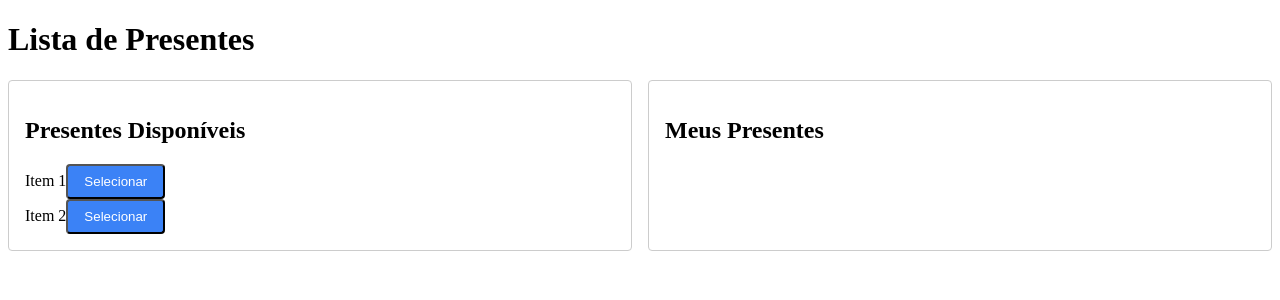
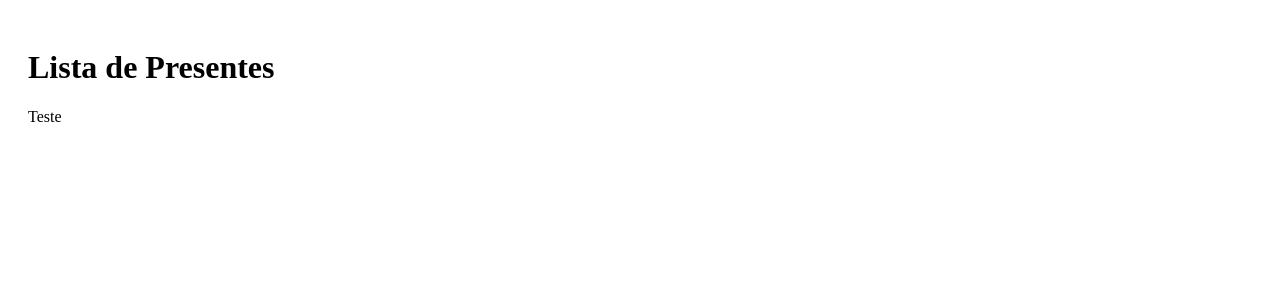
Before and after one commit to luccarocha/gift-list, a React (Vite) app: page / in a window 1280 px wide. Shown: the top 300 px of the page. Built offline with nearby package versions, Linux system fonts and the light colour scheme.

Commit message:
Configuracoes

```diff
--- a/src/App.jsx
+++ b/src/App.jsx
@@ -1,10 +1,8 @@
-import GiftList from './components/GiftList'
-
 function App() {
   return (
-    <div>
+    <div style={{padding: '20px'}}>
       <h1>Lista de Presentes</h1>
-      <GiftList />
+      <p>Teste</p>
     </div>
   )
 }
--- a/src/index.css
+++ b/src/index.css
@@ -1,21 +1,7 @@
-.grid {
-  display: grid;
-  grid-template-columns: 1fr 1fr;
-  gap: 1rem;
-}
-
-.border {
-  border: 1px solid #ccc;
-  padding: 1rem;
-  border-radius: 4px;
-}
-
-button {
-  padding: 0.5rem 1rem;
-  border-radius: 4px;
-  cursor: pointer;
-}
-
+.grid { display: grid; grid-template-columns: repeat(2, 1fr); gap: 20px; }
+.border { border: 1px solid #ccc; padding: 15px; margin: 10px; }
+.rounded { border-radius: 4px; }
+button { padding: 8px 16px; margin: 4px; border-radius: 4px; cursor: pointer; }
 .bg-blue-500 { background: #3b82f6; color: white; }
+.bg-red-500 { background: #ef4444; color: white; }
 .bg-green-500 { background: #22c55e; color: white; }
-.bg-red-500 { background: #ef4444; color: white; }
```
